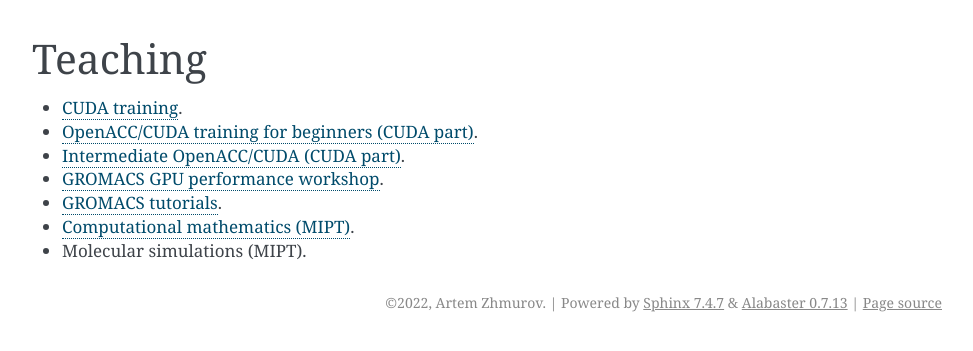
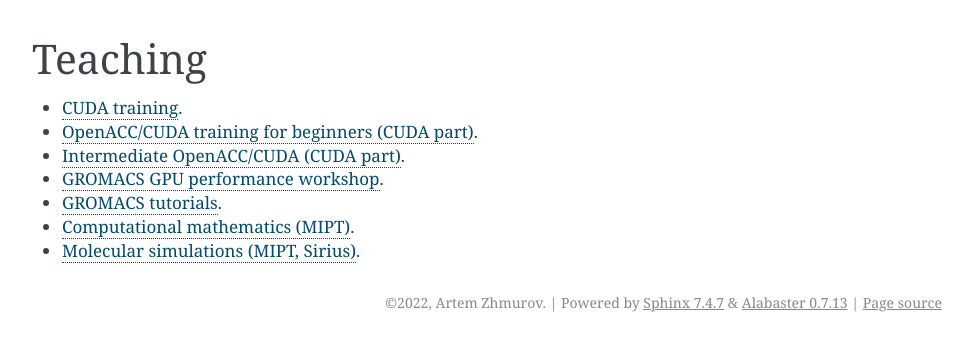
Before and after one commit to zhmurov/webpage, a Sphinx documentation site: the page built from source/teaching.rst, in a window 1280 px wide. Shown: the top 351 px of the page, without its empty margins (168-1141 px from the left). Built offline with Sphinx 7.4.7, drawn with Linux system fonts in a browser that asks for light colours.

Commit message:
Add link to MD course materials

```diff
--- a/source/teaching.rst
+++ b/source/teaching.rst
@@ -13,4 +13,4 @@ Teaching
 
 - `Computational mathematics (MIPT) <teaching/compmath/index.html>`_.
 
-- Molecular simulations (MIPT).
+- `Molecular simulations (MIPT, Sirius) <https://zhmurov.github.io/mdcourse/>`_.
```
